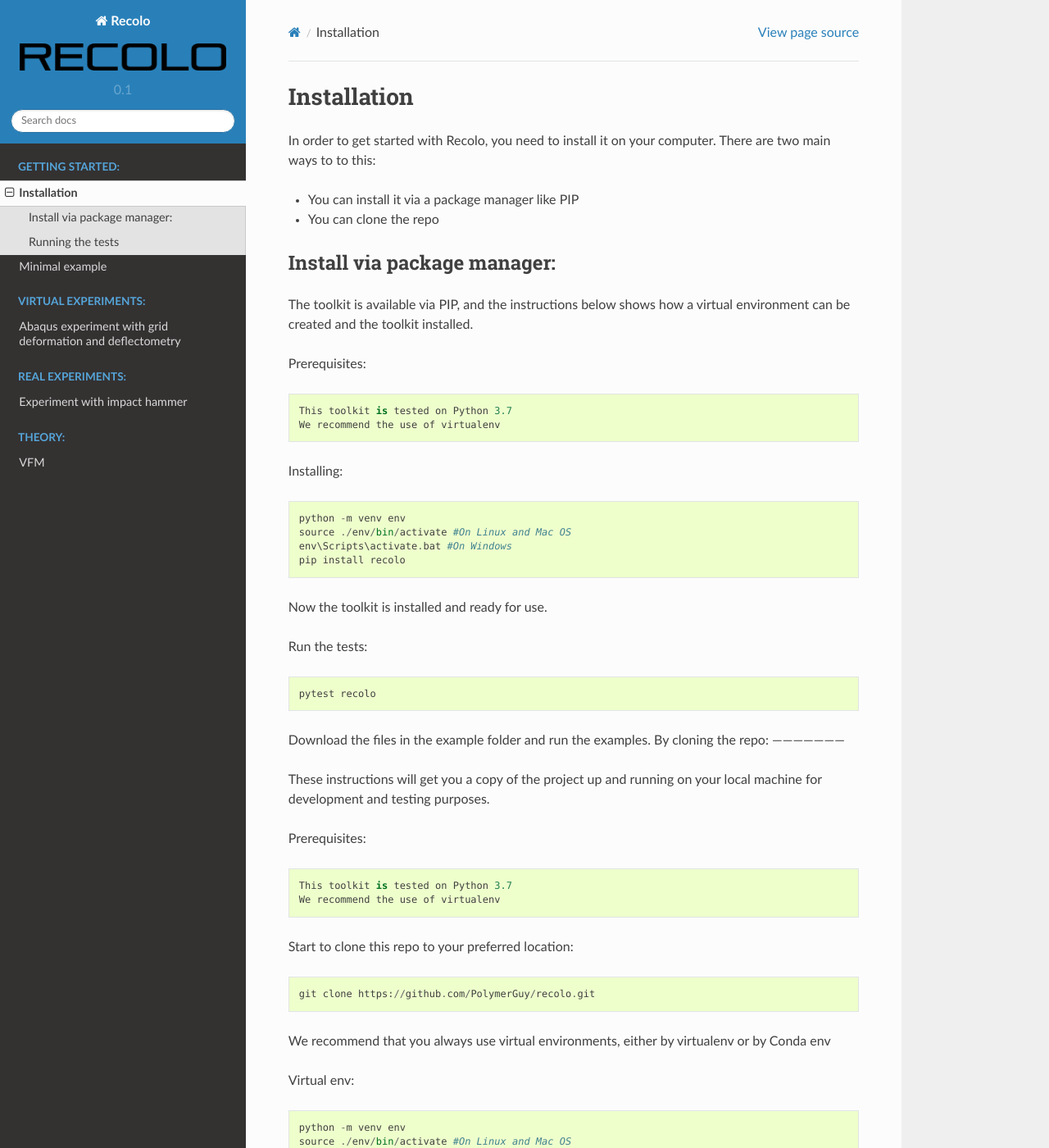
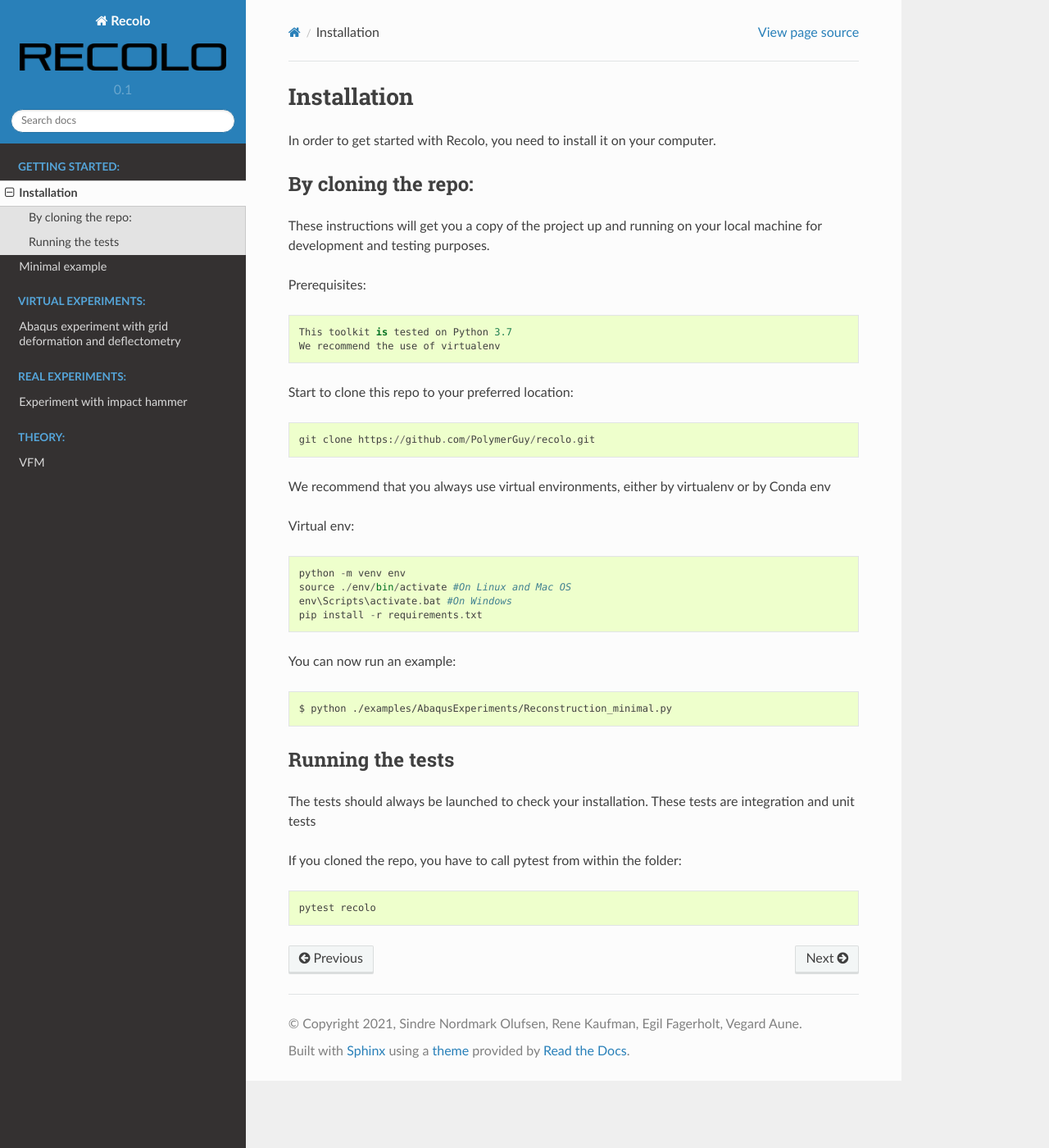
Before and after one commit to PolymerGuy/recolo, a Sphinx documentation site: the page built from docs/install.rst, in a window 1280 px wide and 1400 px high. Shown: the whole window at 82% size. Built offline with Sphinx 7.4.7 and the Read the Docs theme 2.0.0, drawn with Linux system fonts in a browser that asks for light colours.

Commit message:
Removed pip install installation option

```diff
--- a/docs/install.rst
+++ b/docs/install.rst
@@ -1,37 +1,7 @@
 Installation
 =============
 In order to get started with Recolo, you need to install it on your computer.
-There are two main ways to to this:
 
-*   You can install it via a package manager like PIP
-*   You can  clone the repo
-
-
-Install via package manager:
-----------------------------
-
-The toolkit is available via PIP, and the instructions below shows how a virtual environment can be created
-and the toolkit installed.
-
-Prerequisites::
-
-    This toolkit is tested on Python 3.7
-    We recommend the use of virtualenv
-
-Installing::
-
-    python -m venv env
-    source ./env/bin/activate #On Linux and Mac OS
-    env\Scripts\activate.bat #On Windows
-    pip install recolo
-
-Now the toolkit is installed and ready for use.
-
-Run the tests::
-
-    pytest recolo
-
-Download the files in the example folder and run the examples.
 By cloning the repo:
 ---------------------
 
```
